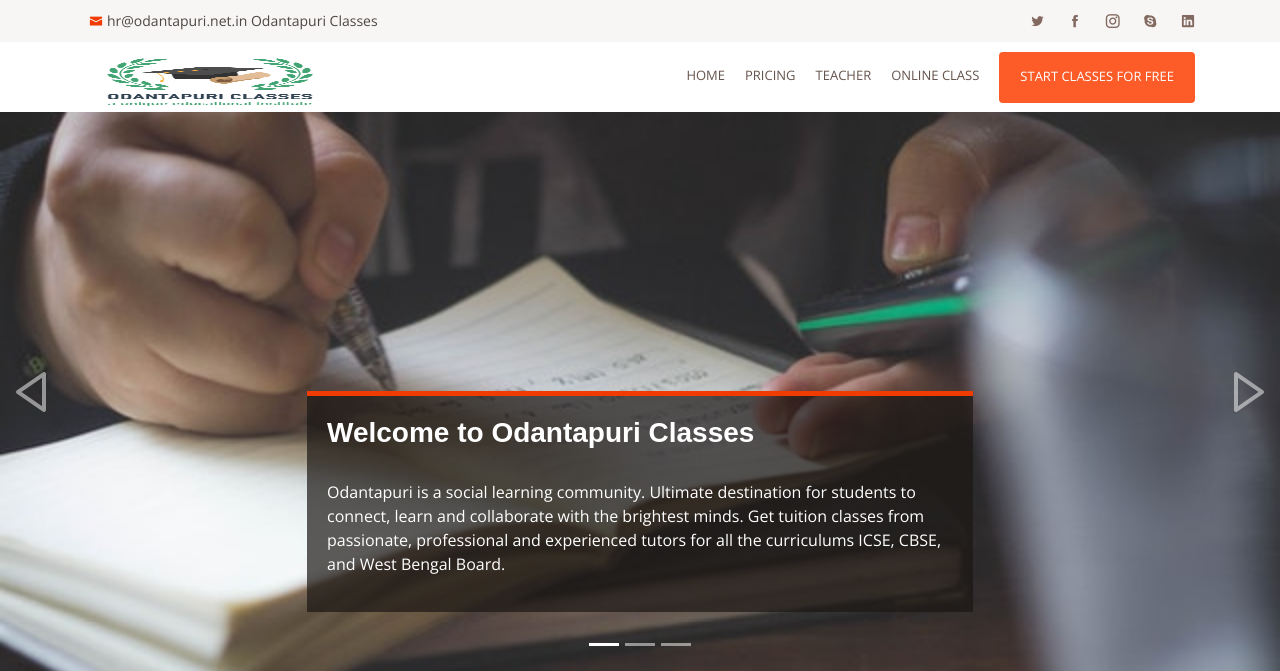
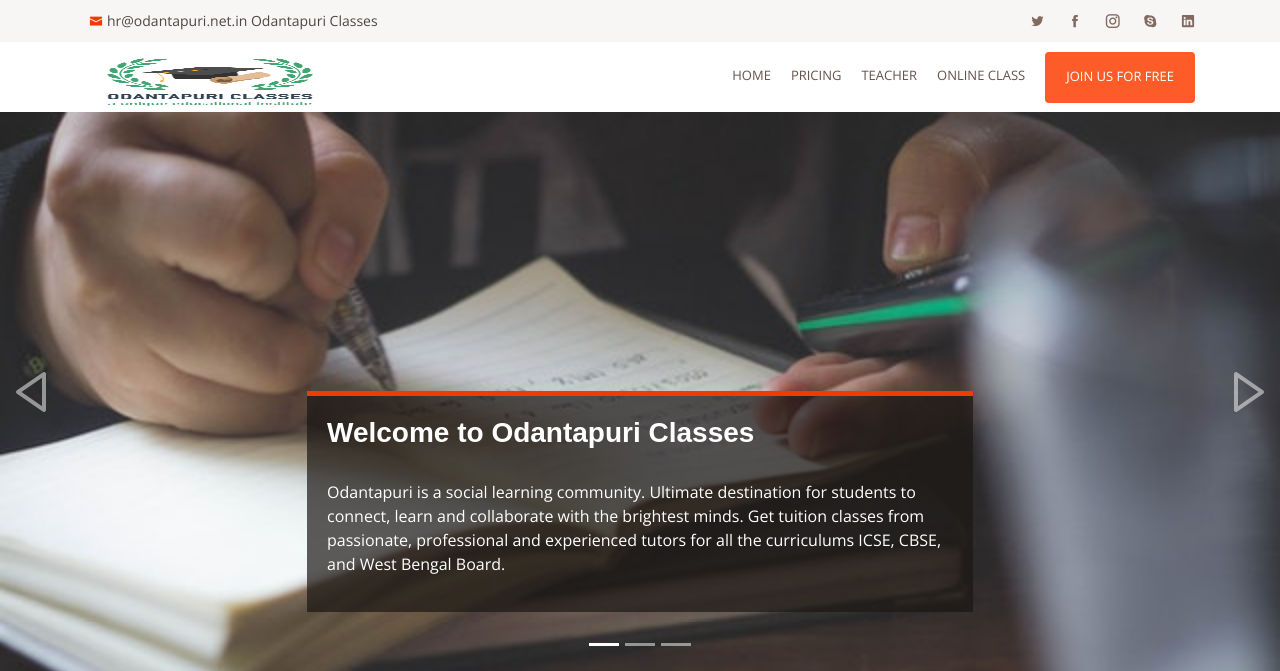
Before and after one commit to odantapuri/portal, a PHP site: page /CONTENT/ROOT_URI/index.php in a window 1280 px wide. Shown: the top 671 px of the page. Run offline with PHP 8.4, Linux system fonts and the light colour scheme; data that the repository does not hold is empty; some web fonts are replaced.

Commit message:
Further updates

```diff
--- a/CONTENT/ROOT_URI/_header.php
+++ b/CONTENT/ROOT_URI/_header.php
@@ -71,7 +71,7 @@
          <!-- <li><a href="#">BOARDS</a></li> -->
           <li><a href="teachers">TEACHER</a></li>
           <li><a href="#">ONLINE CLASS</a></li>
-          <li><a href="#joinFreeClassesModal" data-toggle="modal" class="btn" style="color: #fff; background-color: #fd5c28; padding-left: 20px; padding-right: 20px;">START CLASSES FOR FREE</a></li>
+          <li><a href="#joinFreeClassesModal" data-toggle="modal" class="btn" style="color: #fff; background-color: #fd5c28; padding-left: 20px; padding-right: 20px;">JOIN US FOR FREE</a></li>
           <!-- <li><a href="services.html">Services</a></li>
           <li><a href="portfolio.html">Portfolio</a></li>
           <li><a href="testimonials.html">Testimonials</a></li>
```
